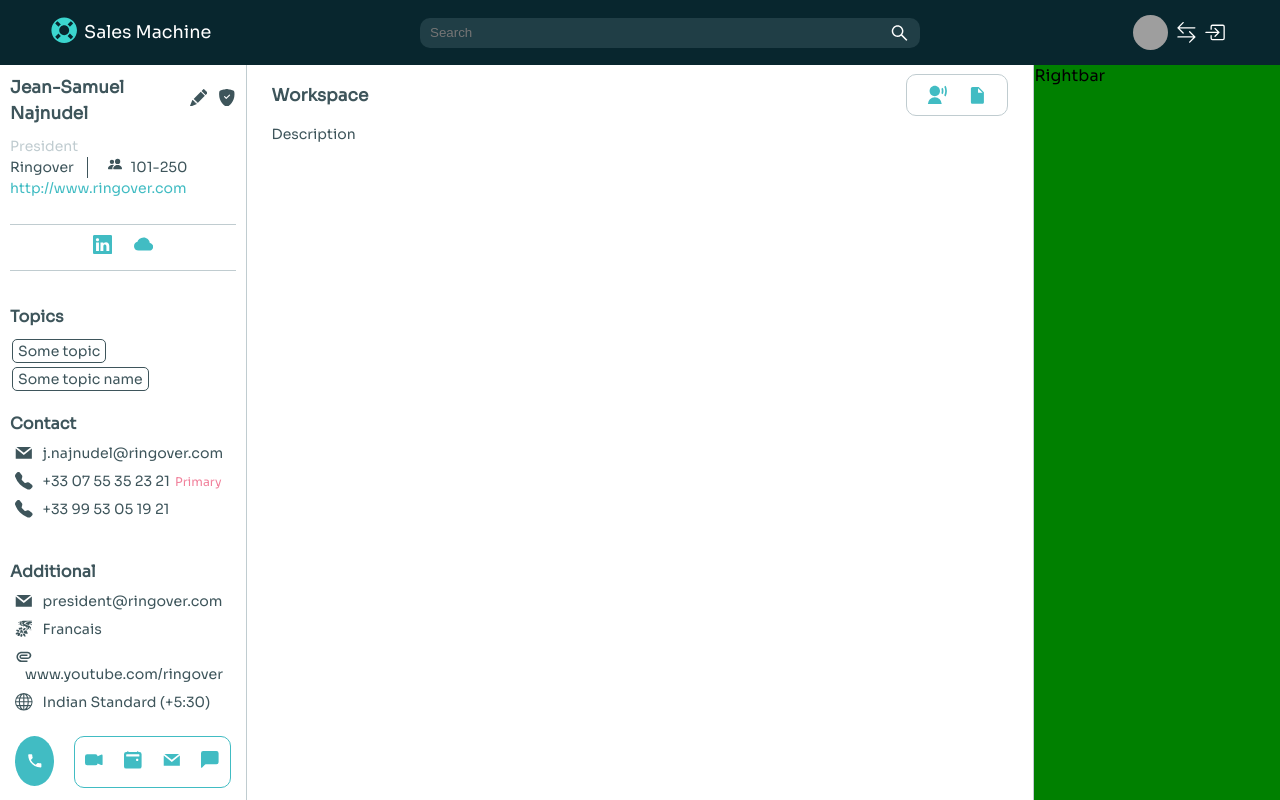
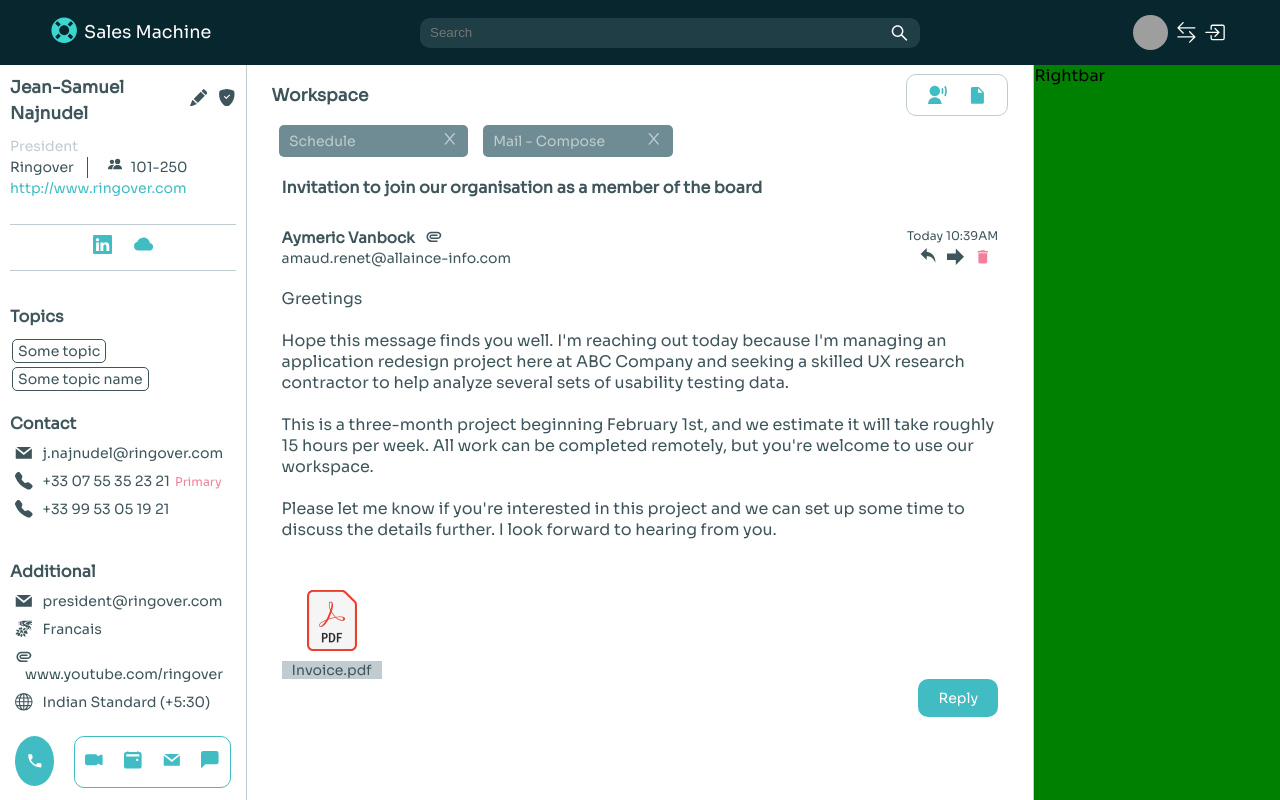
Before and after one commit to bsattam/Ringover-Assignment, a React (Create React App) app: page / in a window 1280 px wide. Built offline with nearby package versions, Linux system fonts and the light colour scheme; grey boxes are pictures that could not be loaded.

Commit message:
Workspace basic layout done.

```diff
--- a/src/components/Workspace.js
+++ b/src/components/Workspace.js
@@ -1,16 +1,13 @@
 import React from 'react'
 import Heading from './workspace/Heading'
 import Description from './workspace/Description'
-import styles from '../styles/Workspace.scss'
+import '../styles/Workspace.scss'
 
 export default function Workspace() {
   return (
     <div className='workspace'>
         <Heading/>
         <Description/>
-        <div>
-
-        </div>
     </div>
   )
 }
--- a/src/components/workspace/Description.js
+++ b/src/components/workspace/Description.js
@@ -1,7 +1,30 @@
 import React from 'react'
+import Mail from './Mail'
+import { IconContext } from "react-icons"
+import { AiOutlineClose } from "react-icons/ai"
+import '../../styles/Workspace.scss'
+
+
 
 export default function Description() {
   return (
-    <div>Description</div>
+    <div className='workspaceDescription'>
+        <div className='tabsContainer'>
+            <IconContext.Provider value={{size: '1.1rem'}}>
+                <div className='tab'>
+                    <div className='tabName'>Schedule</div>
+                    <div className='tabClose'> <AiOutlineClose/></div>
+                </div>
+                <div className='tab'>
+                    <div className='tabName'>Mail - Compose</div>
+                    <div className='tabClose'> <AiOutlineClose/></div>
+                </div>
+            </IconContext.Provider>
+        </div>
+
+        <div className='main'>
+            <Mail/>
+        </div>
+    </div>
   )
 }
--- /dev/null
+++ b/src/components/workspace/Mail.js
@@ -0,0 +1,65 @@
+import React from 'react'
+import '../../styles/Workspace.scss'
+import { IconContext } from "react-icons";
+import { BiPaperclip } from "react-icons/bi";
+import { GoReply } from "react-icons/go";
+import { ImArrowRight } from "react-icons/im";
+import { MdDelete } from "react-icons/md";
+import pdf from '../../assets/pdf.png';
+
+
+export default function Mail() {
+  return (
+    <div className='workspaceMail'>
+        <div className='mailSubject'>
+            Invitation to join our organisation as a member of the board
+        </div>
+
+        <IconContext.Provider value={{size: '1.1rem'}}>
+            <div className='senderInfo'>
+                <div className='personalDetails'>
+                    <div className='nameIcon'>
+                        <div className='senderName'>Aymeric Vanbock</div>
+                        <div className='icon'><BiPaperclip/></div>
+                    </div>
+                    <div className='senderMail'>amaud.renet@allaince-info.com</div>
+                </div>
+                <div className='mailDetails'>
+                    <div className='dateTime'>Today 10:39AM</div>
+                    <div className='icons'>
+                        <div><GoReply/></div>
+                        <div><ImArrowRight/></div>
+                        <div className='redIcon'><MdDelete/></div>
+                    </div>
+                </div>
+            </div>
+        </IconContext.Provider>
+
+        <div className='mailBody'>
+            Greetings
+
+            <br/><br/>
+            Hope this message finds you well. I'm reaching out today because I'm managing an application
+             redesign project here at ABC Company and seeking a skilled UX research contractor to help
+             analyze several sets of usability testing data.
+
+            <br/><br/>
+            This is a three-month project beginning February 1st, and we estimate it will take roughly 15 hours
+            per week. All work can be completed remotely, but you're welcome to use our workspace.
+
+            <br/><br/>
+            Please let me know if you're interested in this project and we can set up some time to discuss
+             the details further. I look forward to hearing from you.
+        </div>
+
+        <div className='pdfContainer'>
+            <img src={pdf} alt='pdf'/>
+            <div>Invoice.pdf</div>
+        </div>
+
+        <div className='button'>
+            Reply
+        </div>
+    </div>
+  )
+}
--- a/src/styles/Workspace.scss
+++ b/src/styles/Workspace.scss
@@ -4,6 +4,7 @@
 .workspace{
     flex: 3;
     display: flex;
+    max-width: 900px;
     flex-direction: column;
     padding: 0 25px;
     color: $bodyHeadingColor;
@@ -37,3 +38,107 @@
         border-radius: 10px;
     }
 }
+
+.workspaceDescription{
+    .tabsContainer{
+        display: flex;
+        align-items: center;
+        margin-bottom: 20px;
+
+        .tab{
+            display: flex;
+            align-items: center;
+            width: 23%;
+            justify-content: space-between;
+            padding: 5px 10px;
+            margin: 0 1%;
+            background-color: $tabFadedColor;
+            border-radius: 5px;
+            color: $fadedTextColor;
+
+            .tabClose{
+                cursor: pointer;
+            }
+        }
+    }
+}
+
+.workspaceMail{
+    margin: 10px;
+
+    .mailSubject{
+        font-size: 16px;
+        font-weight: bold;
+        margin: 0px 0 30px;
+    }
+
+    .senderInfo{
+        display: flex;
+        justify-content: space-between;
+
+        .nameIcon{
+            display: flex;
+
+            .senderName{
+                margin-right: 10px;
+                font-size: 15px;
+                font-weight: bold;
+            }
+
+            .icon{
+                cursor: pointer;
+            }
+        }
+
+        .mailDetails{
+            font-size: 12px;
+
+            .icons{
+                display: flex;
+                justify-content: flex-end;
+                align-items: center;
+                width: 90px;
+
+                div{
+                    margin: 5px 5px 0;
+                    cursor: pointer;
+                }
+
+                .redIcon{
+                    color: $spanColor;
+                }
+            }
+        }
+    }
+
+    .mailBody{
+        margin-top: 20px;
+        overflow-wrap: break-word;
+        font-size: 16px;
+    }
+
+    .pdfContainer{
+        width: 100px;
+        margin: 50px 0 0 0;
+        display: flex;
+        flex-direction: column;
+        align-items: center;
+
+        div{
+            background-color: $fadedTextColor;
+            width: 100%;
+            text-align: center;
+            margin-top: 10px;
+        }
+    }
+
+    .button{
+        background-color: $bodyIconColor;
+        padding: 10px;
+        text-align: center;
+        width: 60px;
+        border-radius: 10px;
+        color: white;
+        margin-left: auto;
+    }
+}
--- a/src/styles/variables.scss
+++ b/src/styles/variables.scss
@@ -7,3 +7,6 @@
 $spanColor: #F1809B;
 
 $fadedTextColor: #C0CCD0;
+
+$tabMainColor: #08464B;
+$tabFadedColor: #6F8C94;
```
Also changed, not shown: src/assets/pdf.png (added).
